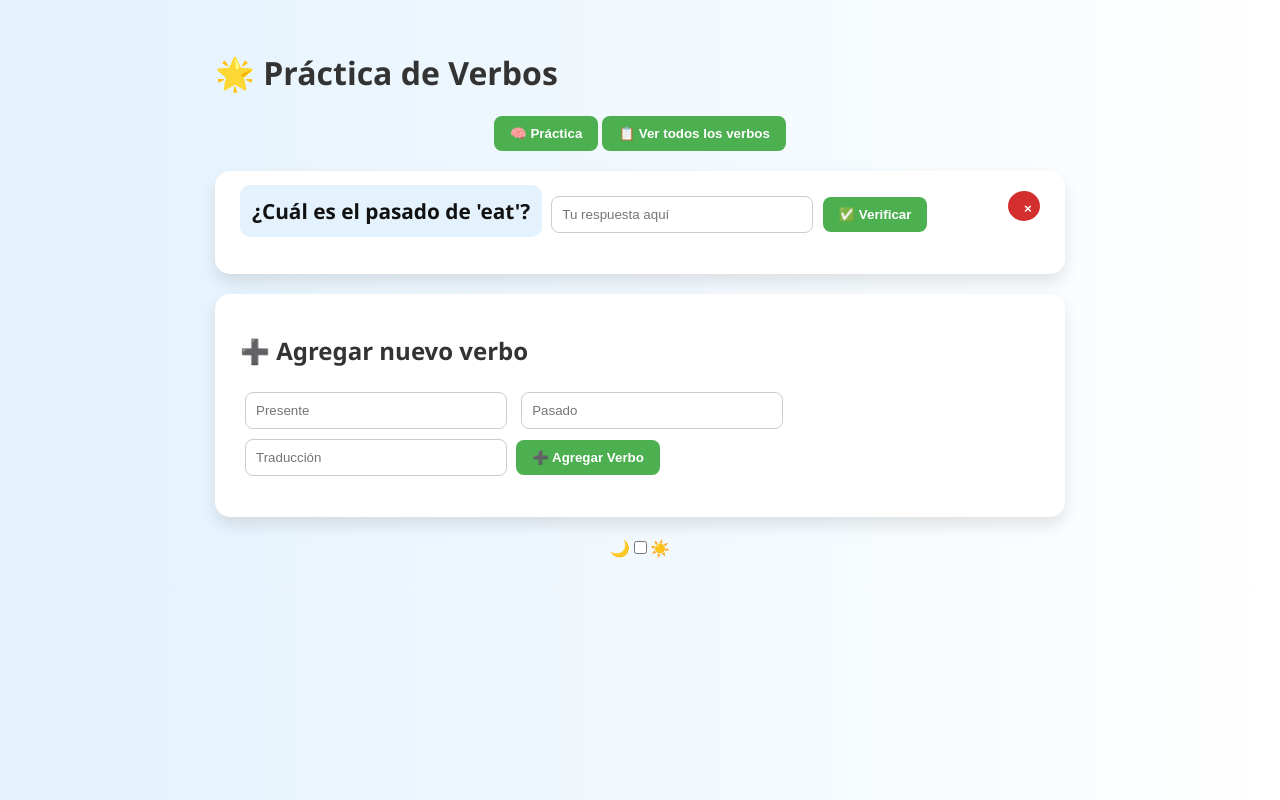
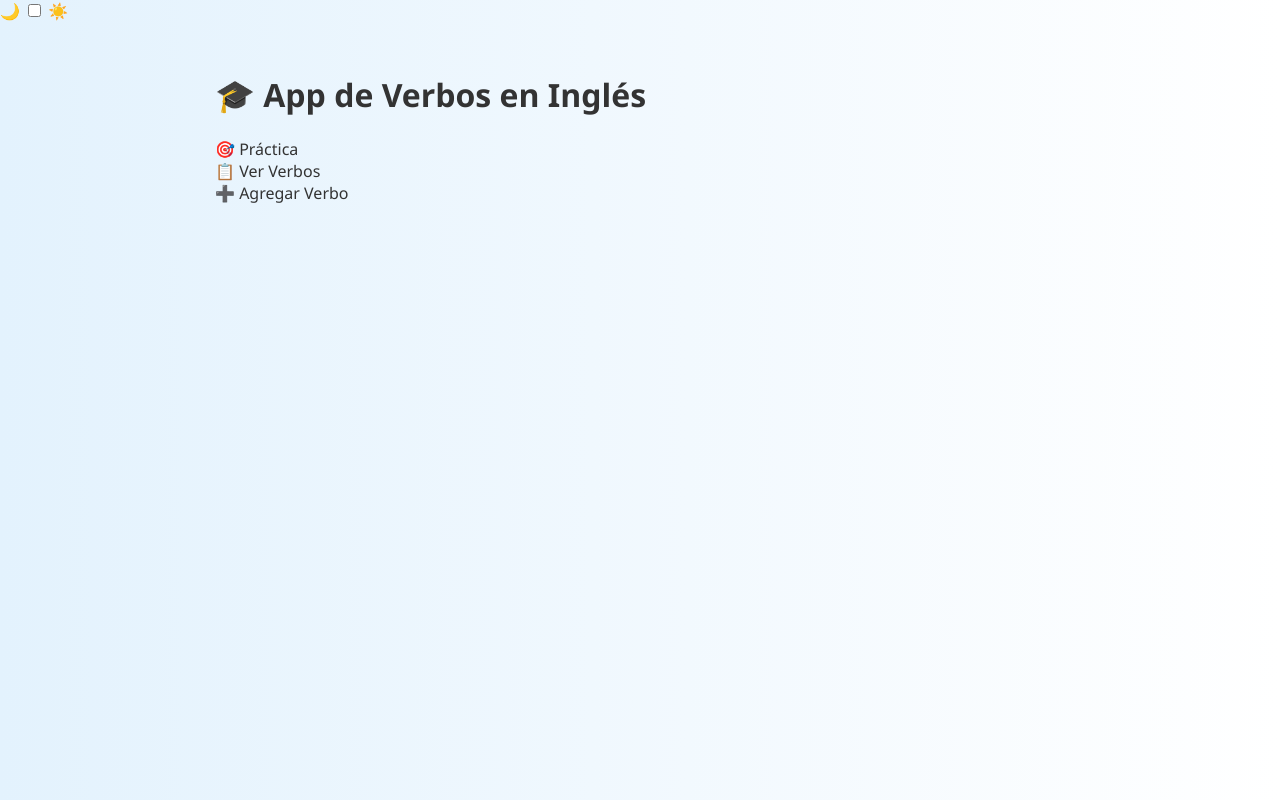
Before and after one commit to Predator0520/verbos-flask-app, a Flask app: page / in a window 1280 px wide. Run offline with Flask 3, Linux system fonts and the light colour scheme.

Commit message:
Update index.html

```diff
--- a/templates/index.html
+++ b/templates/index.html
@@ -6,43 +6,48 @@
   <link rel="stylesheet" href="/static/style.css">
 </head>
 <body>
+  <div class="modo-switch">
+    🌙 <input type="checkbox" id="modoOscuro" onchange="toggleModo()"> ☀️
+  </div>
+
   <div class="container">
 
-    <h1>🌟 Práctica de Verbos</h1>
+    <h1 class="titulo">🎓 App de Verbos en Inglés</h1>
 
-    <div style="text-align:center;">
-      <button onclick="mostrarPractica()">🧠 Práctica</button>
-      <button onclick="mostrarVerbosToggle()">📋 Ver todos los verbos</button>
+    <div class="menu-grid">
+      <div class="card-btn green" onclick="mostrarSeccion('practica')">🎯 Práctica</div>
+      <div class="card-btn orange" onclick="mostrarSeccion('lista')">📋 Ver Verbos</div>
+      <div class="card-btn purple" onclick="mostrarSeccion('agregar')">➕ Agregar Verbo</div>
     </div>
 
-    <!-- Sección Práctica -->
-    <div class="card" id="seccionPractica">
-      <button class="close-btn" onclick="document.getElementById('seccionPractica').classList.add('hidden')">×</button>
+    <!-- 🧠 SECCIÓN PRÁCTICA -->
+    <div class="card seccion" id="seccionPractica" style="display:none;">
       <label class="flashcard" id="pregunta">Pregunta aparecerá aquí</label>
       <input type="text" id="respuesta" placeholder="Tu respuesta aquí">
       <button onclick="verificar()">✅ Verificar</button>
+      <span class="cerrar" onclick="cerrarSecciones()">✖️</span>
       <p id="resultado"></p>
     </div>
 
-    <!-- Agregar nuevo verbo -->
-    <div class="card">
+    <!-- 📋 SECCIÓN VER VERBOS -->
+    <div class="card seccion" id="seccionLista" style="display:none;">
+      <h2>📋 Lista de Verbos</h2>
+      <button onclick="mostrarVerbos()">📂 Ver todos los verbos</button>
+      <ul id="listaVerbos"></ul>
+      <span class="cerrar" onclick="cerrarSecciones()">✖️</span>
+    </div>
+
+    <!-- ➕ SECCIÓN AGREGAR -->
+    <div class="card seccion" id="seccionAgregar" style="display:none;">
       <h2>➕ Agregar nuevo verbo</h2>
       <input type="text" id="nuevoPresente" placeholder="Presente">
       <input type="text" id="nuevoPasado" placeholder="Pasado">
       <input type="text" id="nuevaTraduccion" placeholder="Traducción">
       <button onclick="agregarVerbo()">➕ Agregar Verbo</button>
-      <p id="mensaje"></p>
+      <p id="mensajeAgregar"></p>
+      <span class="cerrar" onclick="cerrarSecciones()">✖️</span>
     </div>
 
-    <!-- Lista de Verbos -->
-    <div class="card hidden" id="seccionVerbos">
-      <h2>📝 Lista de Verbos</h2>
-      <ul id="listaVerbos"></ul>
-    </div>
-
-    <label class="switch">
-      🌙 <input type="checkbox" onchange="toggleModo()"> ☀️
-    </label>
   </div>
 
   <script src="/static/script.js"></script>
```
